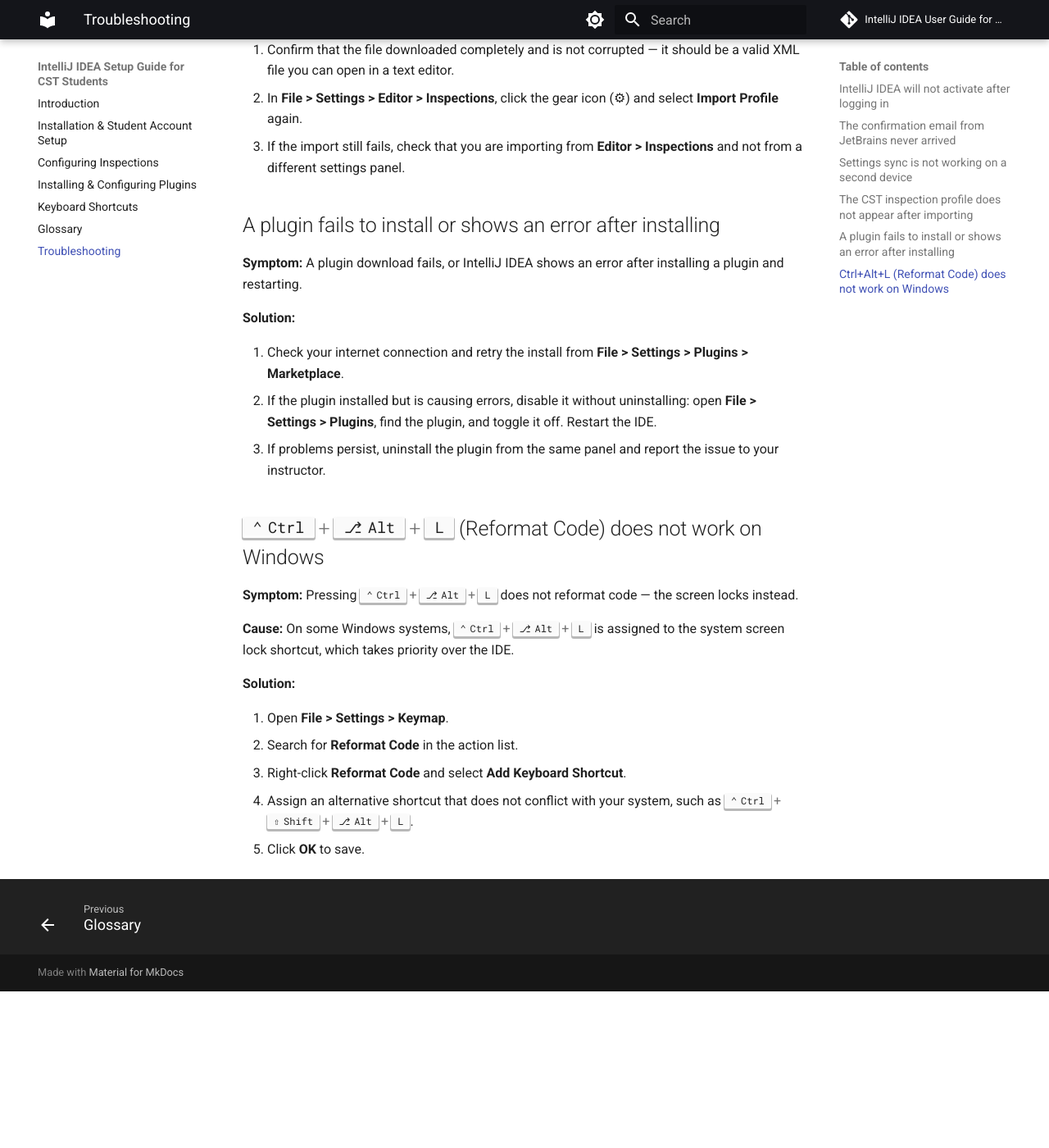
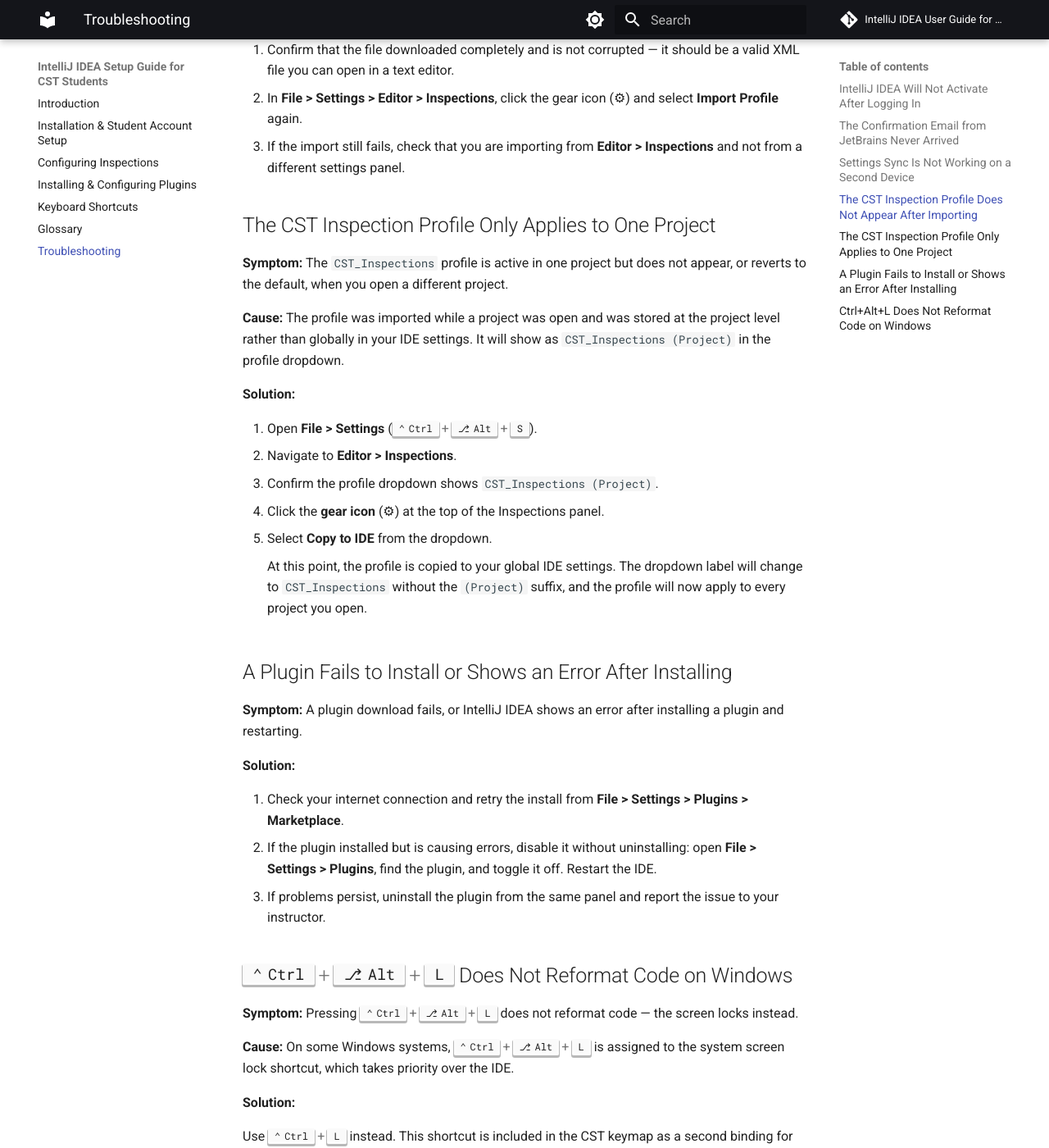
Before and after one commit to KJAlloway/COMM2216_User_Documentation_Project_KJA_DLN, an MkDocs documentation site: the page built from docs/troubleshooting.md, in a window 1280 px wide and 1400 px high, scrolled down 1564 px. Shown: the whole window at 82% size. Built offline with MkDocs 1.6.1 and Material for MkDocs 9.7.7, drawn with Linux system fonts in a browser that asks for light colours; comment, search, counter and statistics services are not loaded; before the commit the page ends 2773 px from its top, so only the background shows below that; some of the changed text lies outside the part shown.

Commit message:
Updated README.md and troubleshooting.md

```diff
--- a/docs/troubleshooting.md
+++ b/docs/troubleshooting.md
@@ -3,7 +3,7 @@
 This page covers common problems encountered during the setup and
 configuration tasks in this guide.
 
-## IntelliJ IDEA will not activate after logging in
+## IntelliJ IDEA Will Not Activate After Logging In
 
 **Symptom:** After logging into your JetBrains account in the IDE,
 IntelliJ IDEA still shows a trial or activation prompt.
@@ -22,7 +22,7 @@
    and reapply using the **Official Document** tab, uploading a copy
    of your BCIT acceptance letter or student ID.
 
-## The confirmation email from JetBrains never arrived
+## The Confirmation Email from JetBrains Never Arrived
 
 **Symptom:** After applying for an Education licence, no confirmation
 email arrived at your BCIT address.
@@ -36,7 +36,7 @@
    [JetBrains Education application page](https://www.jetbrains.com/community/education/#students)
    and resubmit using the same email address.
 
-## Settings sync is not working on a second device
+## Settings Sync Is Not Working on a Second Device
 
 **Symptom:** After logging into IntelliJ IDEA on a second computer,
 your keymaps, plugins, or inspection profiles are not present.
@@ -54,7 +54,7 @@
     version of IntelliJ IDEA. If one device is on an older version,
     update it first.
 
-## The CST inspection profile does not appear after importing
+## The CST Inspection Profile Does Not Appear After Importing
 
 **Symptom:** After importing `CST_Inspections.xml`, the profile name
 does not appear in the Inspections dropdown.
@@ -68,7 +68,30 @@
 3. If the import still fails, check that you are importing from
    **Editor > Inspections** and not from a different settings panel.
 
-## A plugin fails to install or shows an error after installing
+## The CST Inspection Profile Only Applies to One Project
+
+**Symptom:** The `CST_Inspections` profile is active in one project
+but does not appear, or reverts to the default, when you open a
+different project.
+
+**Cause:** The profile was imported while a project was open and was
+stored at the project level rather than globally in your IDE settings.
+It will show as `CST_Inspections (Project)` in the profile dropdown.
+
+**Solution:**
+
+1. Open **File > Settings** (++ctrl+alt+s++).
+2. Navigate to **Editor > Inspections**.
+3. Confirm the profile dropdown shows `CST_Inspections (Project)`.
+4. Click the **gear icon** (⚙) at the top of the Inspections panel.
+5. Select **Copy to IDE** from the dropdown.
+
+    At this point, the profile is copied to your global IDE settings.
+    The dropdown label will change to `CST_Inspections` without the
+    `(Project)` suffix, and the profile will now apply to every project
+    you open.
+
+## A Plugin Fails to Install or Shows an Error After Installing
 
 **Symptom:** A plugin download fails, or IntelliJ IDEA shows an error
 after installing a plugin and restarting.
@@ -83,7 +106,7 @@
 3. If problems persist, uninstall the plugin from the same panel and
    report the issue to your instructor.
 
-## ++ctrl+alt+l++ (Reformat Code) does not work on Windows
+## ++ctrl+alt+l++ Does Not Reformat Code on Windows
 
 **Symptom:** Pressing ++ctrl+alt+l++ does not reformat code — the
 screen locks instead.
@@ -93,9 +116,15 @@
 
 **Solution:**
 
-1. Open **File > Settings > Keymap**.
-2. Search for **Reformat Code** in the action list.
-3. Right-click **Reformat Code** and select **Add Keyboard Shortcut**.
-4. Assign an alternative shortcut that does not conflict with your
-   system, such as ++ctrl+shift+alt+l++.
-5. Click **OK** to save.
+Use ++ctrl+l++ instead. This shortcut is included in the CST keymap
+as a second binding for Reformat Code and does not conflict with any
+Windows system shortcuts. If you have not yet imported the CST keymap,
+see [Keyboard Shortcuts](shortcuts.md) for import instructions.
+
+Alternatively, assign your own shortcut manually:
+
+1. Open **File > Settings** (++ctrl+alt+s++).
+2. Navigate to **Keymap**.
+3. Search for **Reformat Code** in the action list.
+4. **Right-click** **Reformat Code** and select **Add Keyboard Shortcut**.
+5. Press your desired key combination and click **OK**.
```
Also changed, not shown: README.md (+74 -33 lines).
